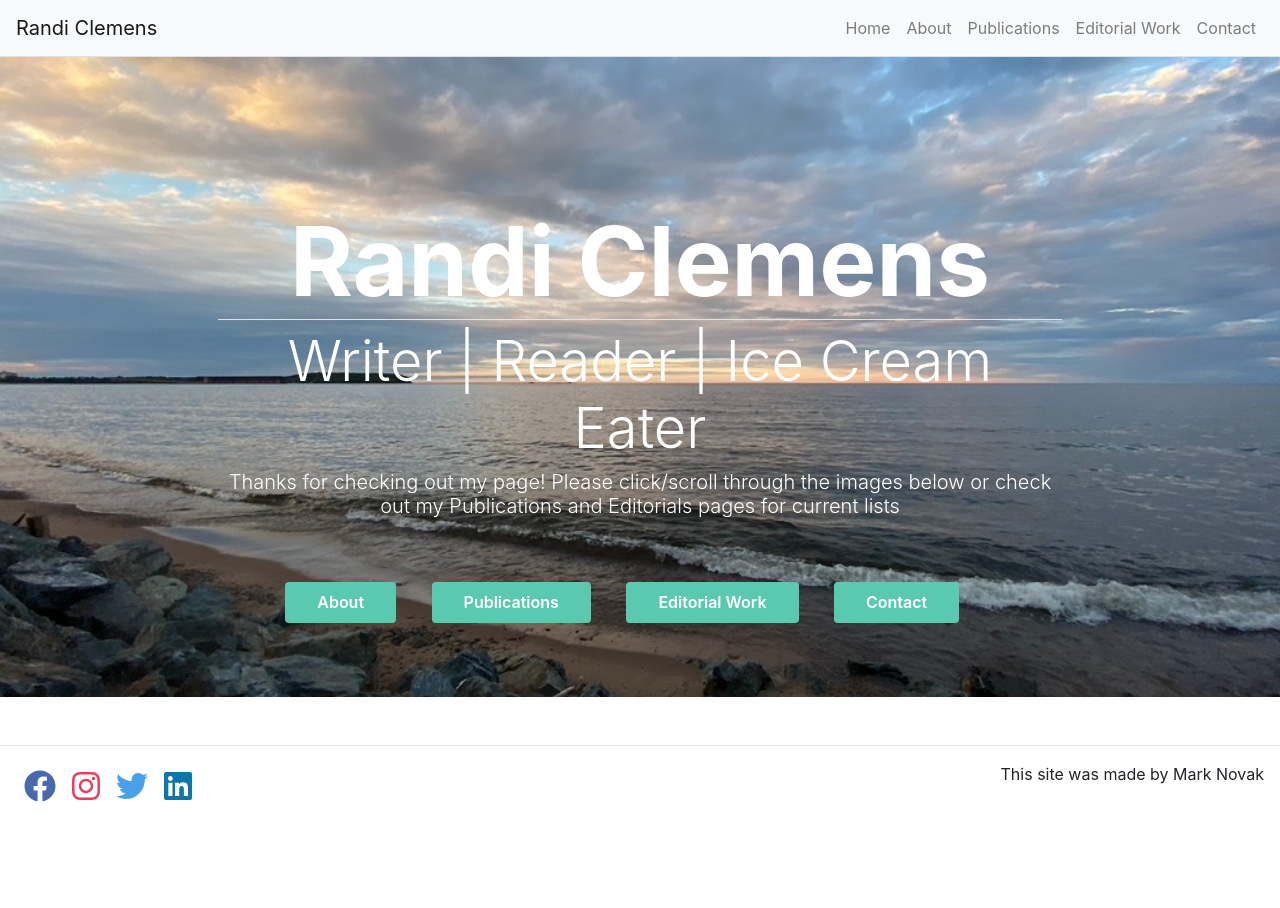
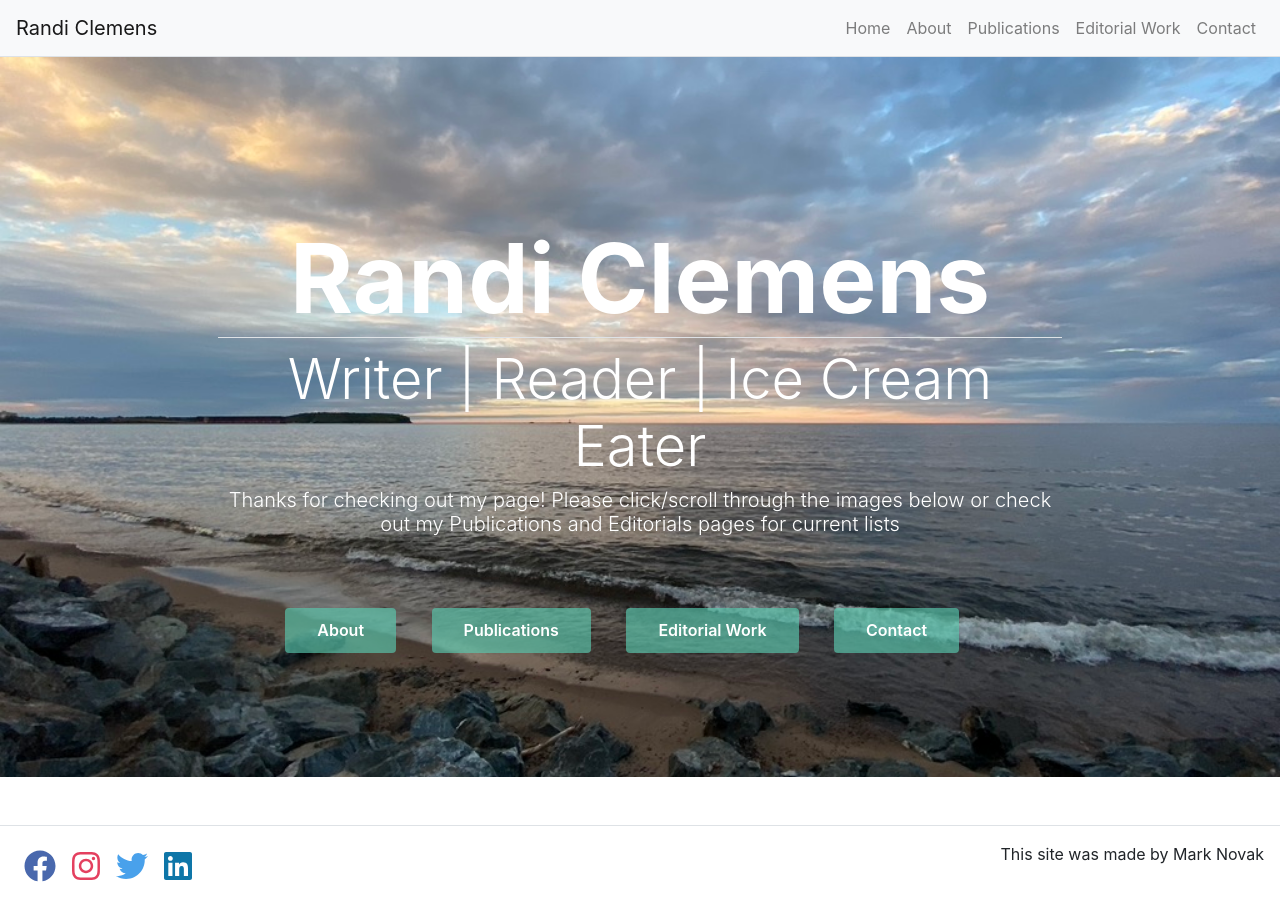
Before and after one commit to manovak24/randi_clemens, a React (Create React App) app: page / in a window 1280 px wide. Before the commit the page ends 828 px from the top, so only its background shows below. Built offline with nearby package versions, Linux system fonts and the light colour scheme.

Commit message:
update to homepage.js homepage.js

```diff
--- a/src/Pages/HomePage.css
+++ b/src/Pages/HomePage.css
@@ -1,4 +1,4 @@
-.homePage {
+.HomePage {
     background-image: url(../Assets/48F39987-7E06-4896-BF77-7F0FB7C4295A_1_105_c.jpeg);
     background-size: cover;
     background-repeat: no-repeat;
@@ -7,21 +7,23 @@
     flex-direction: column;
     justify-content: center;
     color: #ffffff;
-    height: 40rem;
+    height: 45rem;
 }
 
-.ButtonContainers {
+.ButtonContainer {
     display: flex;
     justify-content: center;
+    flex-direction: row;
+    flex-wrap: wrap;
 }
 
 .HomePage-Button-Link {
     border-radius: 4px;
     padding: .65rem 2rem;
-    background-color: #5bc9af;
+    background-color: #5bc9afa7;
     color: #ffffff;
     font-weight: 600;
-    transition: .5s;
+    transition: .1s;
     margin-right: 2.22rem;
     margin-bottom: 1.5rem;
 }
--- a/src/Pages/HomePage.js
+++ b/src/Pages/HomePage.js
@@ -6,17 +6,15 @@ import { Link } from 'react-router-dom';
 
 function HomePage(props) {
     return(
-        <div className="homePage">
+        <div className="HomePage">
             <div>
                 <Hero title={props.title} subTitle={props.subTitle} text={props.text} />
             </div>
-            <div className="ButtonContainers">
-                <div className="HomePage-Buttons">
-                    <Link className="HomePage-Button-Link" to="/about">About</Link>
-                    <Link className="HomePage-Button-Link" to="/publications">Publications</Link>
-                    <Link className="HomePage-Button-Link" to="/editorials">Editorial Work</Link>
-                    <Link className="HomePage-Button-Link" to="/contact">Contact</Link>
-                </div>
+            <div className="ButtonContainer">
+                <Link className="HomePage-Button-Link" to="/about">About</Link>
+                <Link className="HomePage-Button-Link" to="/publications">Publications</Link>
+                <Link className="HomePage-Button-Link" to="/editorials">Editorial Work</Link>
+                <Link className="HomePage-Button-Link" to="/contact">Contact</Link>
             </div>
         </div>
     );
```
